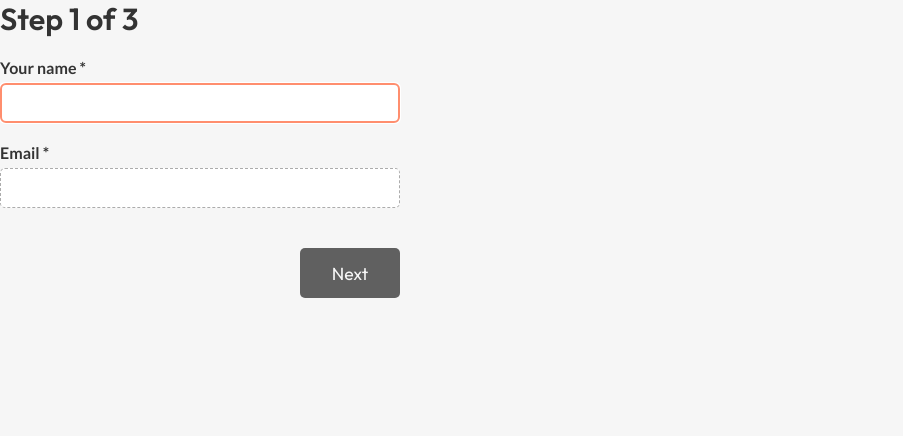
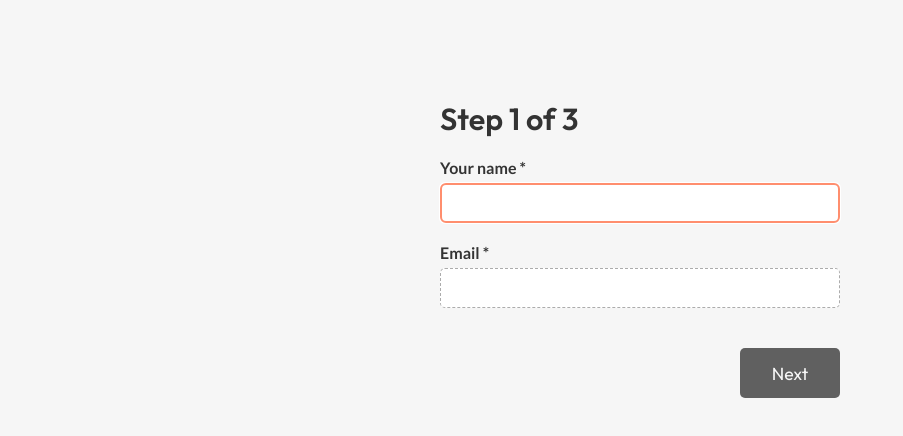
Before and after one commit to clairox/viventi-planner, a React (Vite) app in the folder frontend/: page /create in a window 1280 px wide. Shown: the top 436 px of the page, without its empty margins (0-903 px from the left). Built offline with nearby package versions, Linux system fonts and the light colour scheme; a web font is replaced by a local one.

Commit message:
chore: wrap jsx in section tag

```diff
--- a/frontend/src/pages/CreateEventPage.tsx
+++ b/frontend/src/pages/CreateEventPage.tsx
@@ -4,12 +4,12 @@ import { EventForm } from '../components/EventForm';
 // TODO put event created at end of multi step form
 export const CreateEventPage = () => {
 	return (
-		<>
+		<section className="event-form">
 			<Helmet>
 				<title>Create an event</title>
 				<meta name="description" content="Form for event creation." />
 			</Helmet>
 			<EventForm />
-		</>
+		</section>
 	);
 };
```
